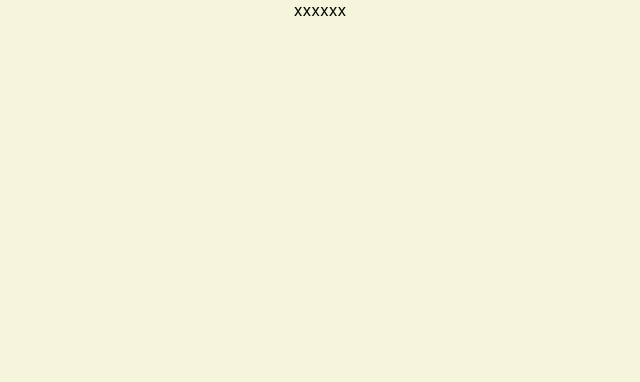
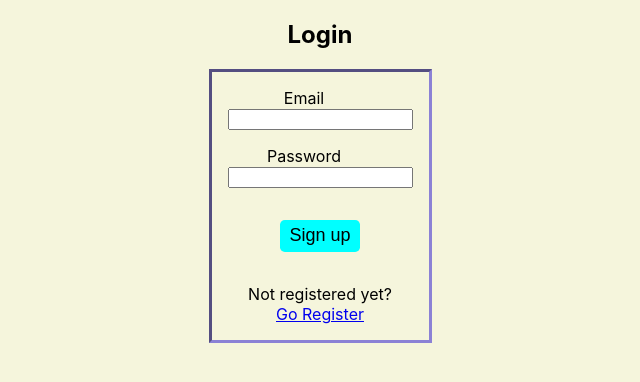
Before and after one commit to gabrielTor/Recipe_react_webpage_PI, a React (Create React App) app in the folder client/: page /login in a window 1280 px wide. Shown: the top 382 px of the page, without its empty margins (320-960 px from the left). Built offline with nearby package versions, Linux system fonts and the light colour scheme.

Commit message:
login component

```diff
--- a/client/src/components/Auth/Login.jsx
+++ b/client/src/components/Auth/Login.jsx
@@ -1,11 +1,50 @@
 import React from "react";
-
+import { useState } from "react";
+import { Link } from "react-router-dom";
 
 export default function Login(){
 
+    const [input, setInput] = useState({
+        email: '',
+        password: ''
+    })
+    const handleChange = (event) => {
+        setInput((currentInput) => ({
+          ...currentInput,
+          [event.target.name]: event.target.value
+        }))
+    }
+    const handleSubmit = () => {
+
+    }
+
     return (
         <section>
-            xxxxxx
+            <h1>Login</h1>
+            <div id='reg-container'>
+                <form id='register-form' onSubmit={handleSubmit}>
+
+                    <div className="items">
+                    <label>Email</label>
+                    <input type='text' autoComplete="off" name='email' value={input.email} onChange={(e)=>handleChange(e)} required/>
+                    </div>
+
+                    <div className="items">
+                    <label>Password</label>
+                    <input type='password' name='password' value={input.password} onChange={(e)=>handleChange(e)} required/>
+                    </div>
+
+                    <button className='register-btn' type="submit">Sign up</button>
+
+                    <p>
+                        Not registered yet?<br />
+                        <span className="line">
+                            <Link to="/register">Go Register</Link>
+                        </span>
+                    </p>
+
+                </form>
+            </div>
         </section>
     )
 }
```
